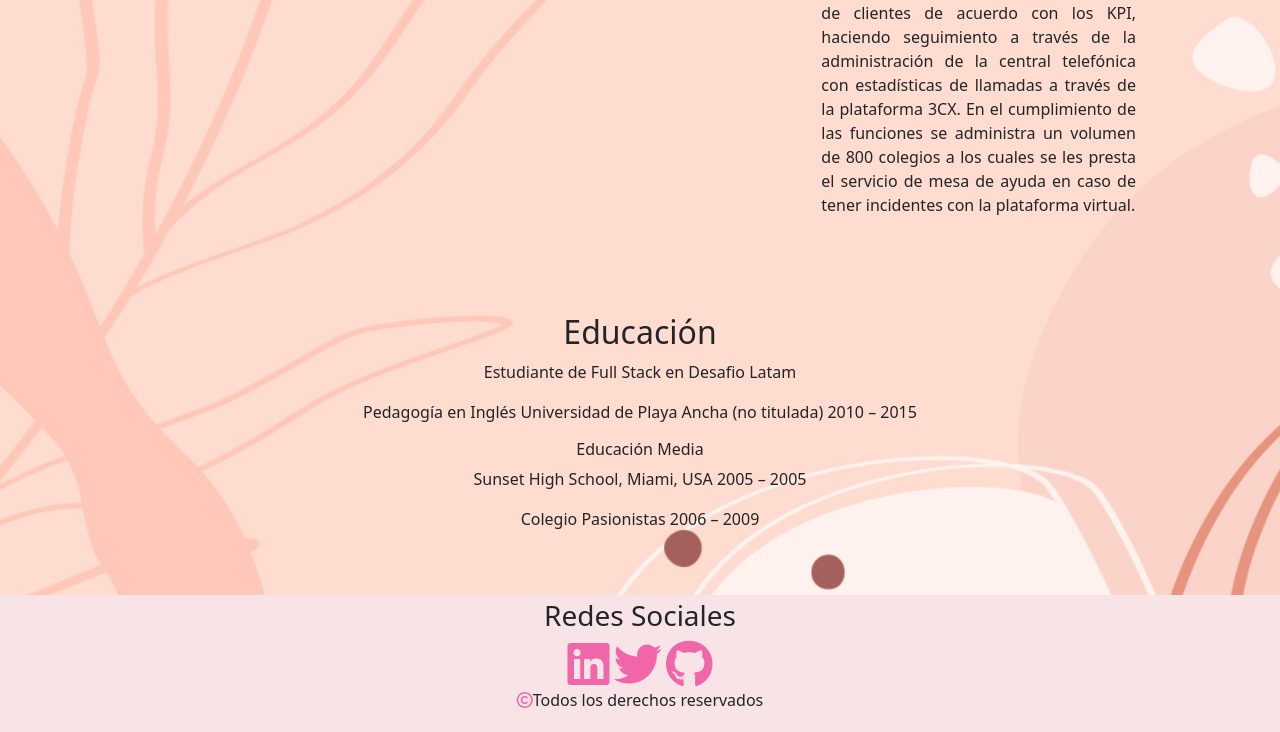
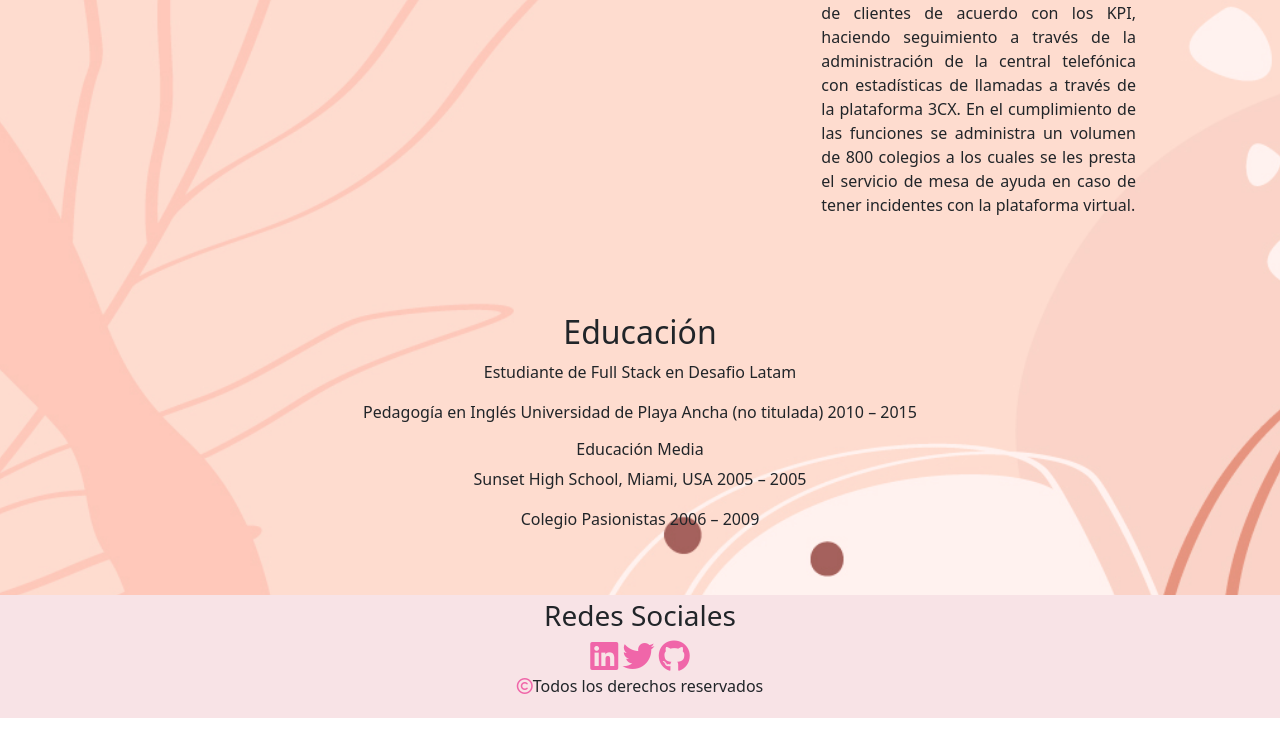
Before and after one commit to rpavezg/CV_JaviCandia, a plain HTML site: page index.html in a window 1280 px wide. Shown: the part 1809-2541 px from the top of the page. Drawn offline with nearby package versions, Linux system fonts and the light colour scheme.

Commit message:
cambioindexforks

```diff
--- a/index.html
+++ b/index.html
@@ -121,9 +121,9 @@
 </section>
 <footer id="footer" class="py-1">
     <h3>Redes Sociales</h3>
-<a href="https://www.linkedin.com/in/javiera-candia-4b221826b"><i class="fa-brands fa-linkedin fa-3x" style="color: #f066a9;"></i></a>
-<a href="https://x.com/JAVIZIMA?t=ZcDNoOeqcoWILJcB5EGW1Q&s=08"><i class="fa-brands fa-twitter fa-3x" style="color: #f066a9;"></i></a>
-<a href="https://github.com/JavieraCandiaM"><i class="fa-brands fa-github fa-3x" style="color: #f066a9;"></i></a>
+<a href="https://www.linkedin.com/in/javiera-candia-4b221826b"><i class="fa-brands fa-linkedin fa-2x" style="color: #f066a9;"></i></a>
+<a href="https://x.com/JAVIZIMA?t=ZcDNoOeqcoWILJcB5EGW1Q&s=08"><i class="fa-brands fa-twitter fa-2x" style="color: #f066a9;"></i></a>
+<a href="https://github.com/JavieraCandiaM"><i class="fa-brands fa-github fa-2x" style="color: #f066a9;"></i></a>
 <p><i class="fa-regular fa-copyright" style="color: #f066a9;"></i>Todos los derechos reservados</p>
 </footer>
 
```
